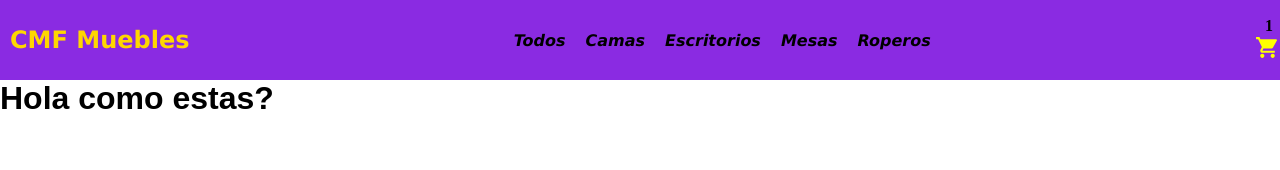
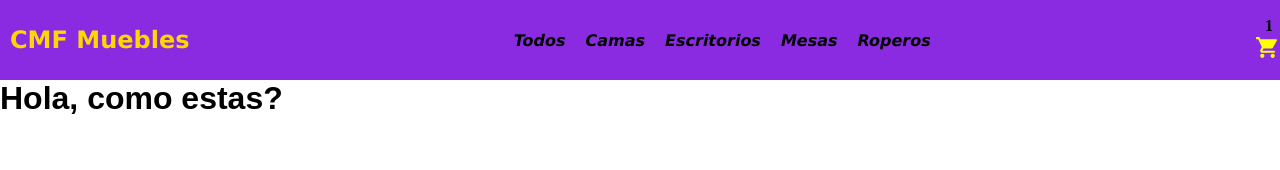
Before and after one commit to Carifer/Ecommerce-Fernandez, a React (Vite) app: page / in a window 1280 px wide. Shown: the top 170 px of the page. Built offline with nearby package versions, Linux system fonts and the light colour scheme.

Commit message:
PreEntrega1+Fernandez

```diff
--- a/src/App.jsx
+++ b/src/App.jsx
@@ -9,7 +9,7 @@ function App() {
   return (
     <div>
       <Navbar />
-      <ItemListContainet greeting={"Hola como estas?"} />
+      <ItemListContainet greeting={"Hola, como estas?"} />
     </div>
   );
 }
```
